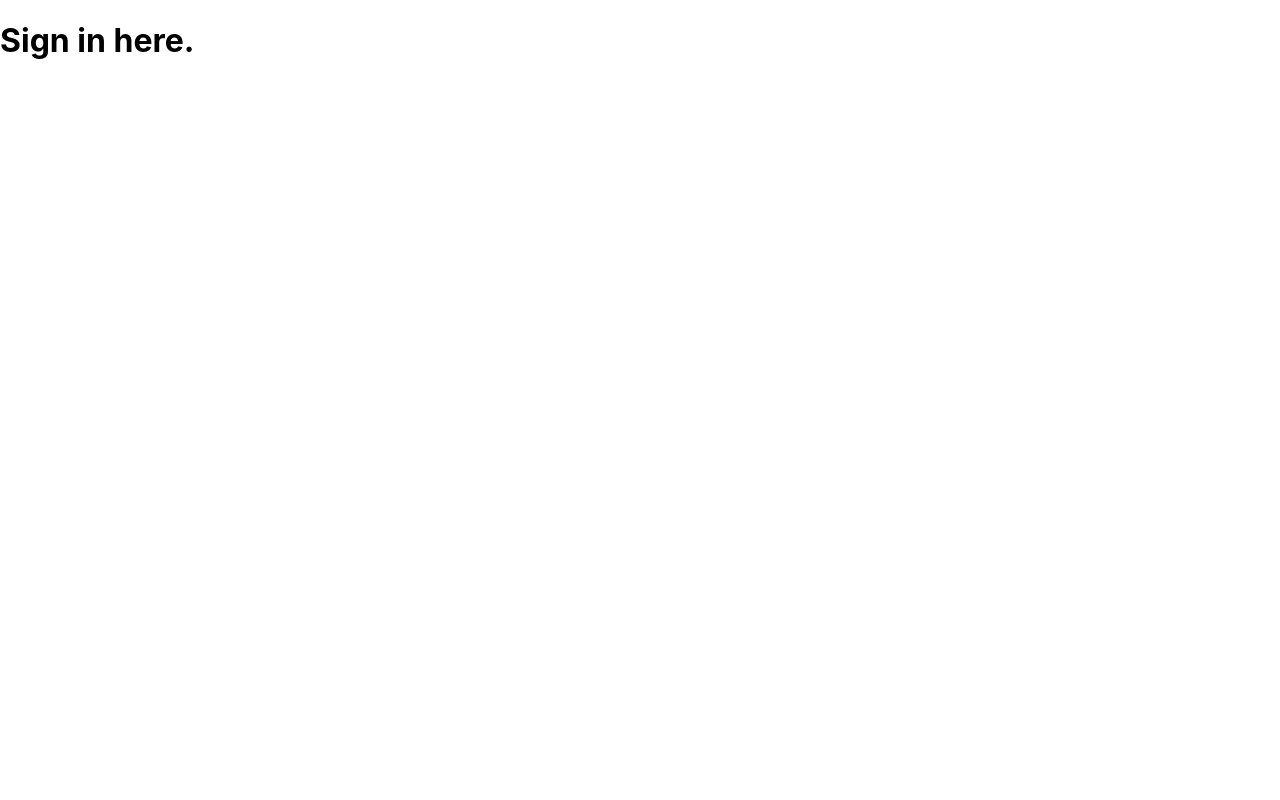
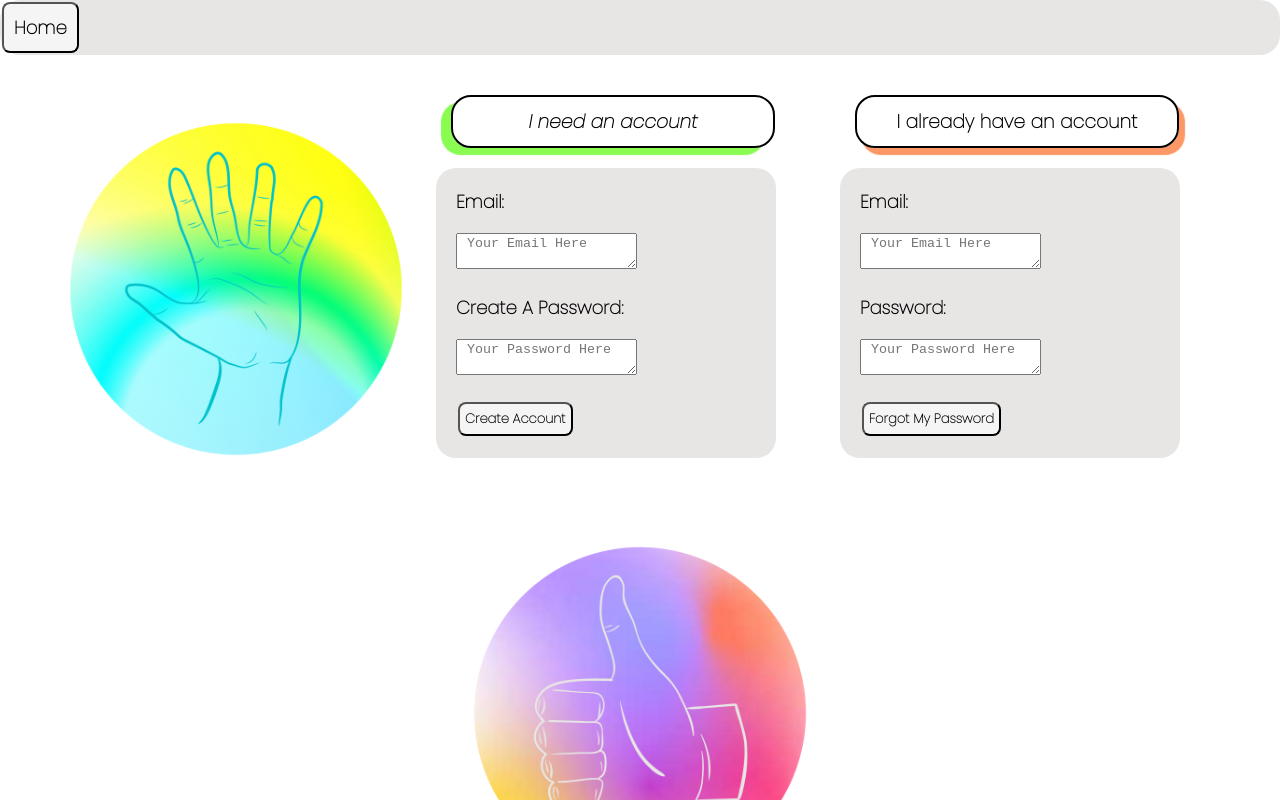
Before and after one commit to rhyannonjoy/capstone-front, a React (Create React App) app: page /signin in a window 1280 px wide. Shown: the top 800 px of the page. Built offline with nearby package versions, Linux system fonts and the light colour scheme.

Commit message:
created forms directory, SignInPage styling

```diff
--- /dev/null
+++ b/src/components/forms/ContactForm.css
@@ -0,0 +1,21 @@
+.contact-form-area {
+    background-color: #E8E5E5;
+    border-radius: 30px;
+    margin: 10px;
+    padding: 30px;
+    height: 70vmin;
+    width: 80vmin;
+}
+
+.email-field {
+    width: 387px;
+}
+
+.message-field {
+    height: 100px;
+    width: 387px;
+}
+
+.name-field {
+    width: 387px;
+}
--- /dev/null
+++ b/src/components/forms/ContactForm.js
@@ -0,0 +1,50 @@
+import "./ContactForm.css";
+import SubmitButton from "../buttons/SubmitButton";
+
+const ContactForm = () => {
+  return (
+    <div className="contact-form-area">
+      <form>
+        <label>Name: </label>
+        <p></p>
+        <textarea
+          className="name-field"
+          id="name"
+          maxLength="40"
+          placeholder=" Your Name Here"
+          title="Name"
+          type="text"
+          required
+        ></textarea>
+        <p></p>
+        <label>Email:</label>
+        <p></p>
+        <textarea
+          className="email-field"
+          id="email"
+          maxLength="40"
+          placeholder=" Your Email Here"
+          title="Email"
+          type="text"
+          required
+        ></textarea>
+        <p></p>
+        <label>Message: </label>
+        <p></p>
+        <textarea
+          className="message-field"
+          id="message"
+          maxLength="200"
+          placeholder=" Your Message Here (200 Characters Max)"
+          title="Message"
+          type="text"
+          required
+        ></textarea>
+        <p></p>
+        <SubmitButton />
+      </form>
+    </div>
+  );
+};
+
+export default ContactForm;
--- /dev/null
+++ b/src/components/forms/SignInForm.css
@@ -0,0 +1,35 @@
+.forgot-password-button {
+    background-color: whitesmoke;
+    border-radius: 8px;
+    color: black;
+    font-family: 'Poppins', sans-serif;
+    font-size: small;
+    font-weight: bold;
+    margin: 2px;
+    padding: 5px;
+}
+
+.sign-in-form {
+    align-items: center;
+    background-color: #E8E5E5;
+    border-radius: 20px;
+    font-family: 'Poppins', sans-serif;
+    font-size: large;
+    font-weight: bold;
+    height: 250px;
+    width: 300px;
+    margin: 5px;
+    padding: 20px;
+}
+
+.sign-in-form-header {
+    border: 2px solid;
+    border-radius: 20px;
+    box-shadow: 6px 7px 1px #fd9765;
+    color: black;
+    font-family: 'Poppins', sans-serif;
+    margin: 20px;
+    padding: 10px;
+    text-align: center;
+    width: 300px;
+}
--- /dev/null
+++ b/src/components/forms/SignInForm.js
@@ -0,0 +1,31 @@
+import "./SignInForm.css";
+
+const SignInForm = () => {
+  return (
+    <div>
+      <h3 className="sign-in-form-header">I already have an account</h3>
+      <div className="sign-in-form">
+        <form>
+          <label>Email:</label>
+          <p></p>
+          <textarea
+            className="sign-in-email-field"
+            placeholder=" Your Email Here"
+          ></textarea>
+          <p></p>
+          <label>Password:</label>
+          <p></p>
+          <textarea
+            className="sign-in-password-field"
+            placeholder=" Your Password Here"
+          ></textarea>
+          <p></p>
+          <p></p>
+          <button className="forgot-password-button">Forgot My Password</button>
+        </form>
+      </div>
+    </div>
+  );
+};
+
+export default SignInForm;
--- /dev/null
+++ b/src/components/forms/SignUpForm.css
@@ -0,0 +1,35 @@
+.create-account-button {
+    background-color: whitesmoke;
+    border-radius: 8px;
+    color: black;
+    font-family: 'Poppins', sans-serif;
+    font-size: small;
+    font-weight: bold;
+    margin: 2px;
+    padding: 5px;
+}
+
+.create-account-header {
+    border: 2px solid;
+    border-radius: 20px;
+    color: black;
+    font-family: 'Poppins', sans-serif;
+    box-shadow: -10px 7px 1px #89fb51;
+    margin: 20px;
+    padding: 10px;
+    text-align: center;
+    width: 300px;
+}
+
+.sign-up-form {
+    align-items: center;
+    background-color: #E8E5E5;
+    border-radius: 20px;
+    font-family: 'Poppins', sans-serif;
+    font-size: large;
+    font-weight: bold;
+    height: 250px;
+    width: 300px;
+    margin: 5px;
+    padding: 20px;
+}
--- /dev/null
+++ b/src/components/forms/SignUpForm.js
@@ -0,0 +1,35 @@
+import "./SignUpForm.css";
+
+const SignUpForm = () => {
+  return (
+    <div>
+      <h3 className="create-account-header">
+        <em>
+          <b>I need an account</b>
+        </em>
+      </h3>
+      <div className="sign-up-form">
+        <form>
+          <label>Email:</label>
+          <p></p>
+          <textarea
+            className="sign-up-email-field"
+            placeholder=" Your Email Here"
+          ></textarea>
+          <p></p>
+          <label>Create A Password:</label>
+          <p></p>
+          <textarea
+            className="sign-up-password-field"
+            placeholder=" Your Password Here"
+          ></textarea>
+          <p></p>
+          <p></p>
+          <button className="create-account-button">Create Account</button>
+        </form>
+      </div>
+    </div>
+  );
+};
+
+export default SignUpForm;
--- a/src/pages/ContactPage.css
+++ b/src/pages/ContactPage.css
@@ -11,7 +11,8 @@
 
 .tell-us-image {
     display: block;
-    height: 90vmin;
+    height: 100vmin;
+    width: 90vmin;
     pointer-events: none;
     margin: 10px;
     margin-left: auto;
--- a/src/pages/ContactPage.js
+++ b/src/pages/ContactPage.js
@@ -1,5 +1,5 @@
 import tell_us from "../images/tell_us.png";
-import ContactForm from "../components/ContactForm";
+import ContactForm from "../components/forms/ContactForm";
 import "./ContactPage.css";
 import HomeButton from "../components/buttons/HomeButton";
 
--- a/src/pages/SignInPage.css
+++ b/src/pages/SignInPage.css
@@ -0,0 +1,27 @@
+.container {
+    align-items: center;
+    display: flex;
+    flex-wrap: wrap;
+    justify-content: center;
+}
+
+
+.have-account-image {
+    display: block;
+    height: 350px;
+    width: 100%;
+    margin-top: 35px;
+
+}
+
+.need-account-image {
+    display: block;
+    height: 350px;
+    width: 100%;
+    margin-top: 35px;
+}
+
+.column {
+    margin: 10px;
+    padding: 10px;
+}
--- a/src/pages/SignInPage.js
+++ b/src/pages/SignInPage.js
@@ -1,7 +1,45 @@
+import HomeButton from "../components/buttons/HomeButton";
+import have_account from "../images/have_account.png";
+import need_account from "../images/need_account.png";
+import SignInForm from "../components/forms/SignInForm";
+import SignUpForm from "../components/forms/SignUpForm";
+import "./SignInPage.css";
+
 const SignInPage = () => {
   return (
     <div>
-      <h1>Sign in here.</h1>
+      <nav className="nav-bar">
+        <HomeButton />
+      </nav>
+
+      <div className="container">
+        <div classname="column">
+          <img
+            className="need-account-image"
+            src={need_account}
+            alt="raised hand"
+          ></img>
+        </div>
+        <div className="column">
+          <SignUpForm />
+        </div>
+        <div className="column">
+          <SignInForm />
+        </div>
+        <div className="column">
+          <img
+            className="have-account-image"
+            src={have_account}
+            alt="thumbs-up"
+          ></img>
+        </div>
+      </div>
+
+      <div>
+        <footer className="footer-section">
+          ©Ada Developers Academy RJR 2022
+        </footer>
+      </div>
     </div>
   );
 };
```
Also changed, not shown: src/components/forms/SubmitQuestion.js (added), src/images/have_account.png (added), src/images/need_account.png (added).
